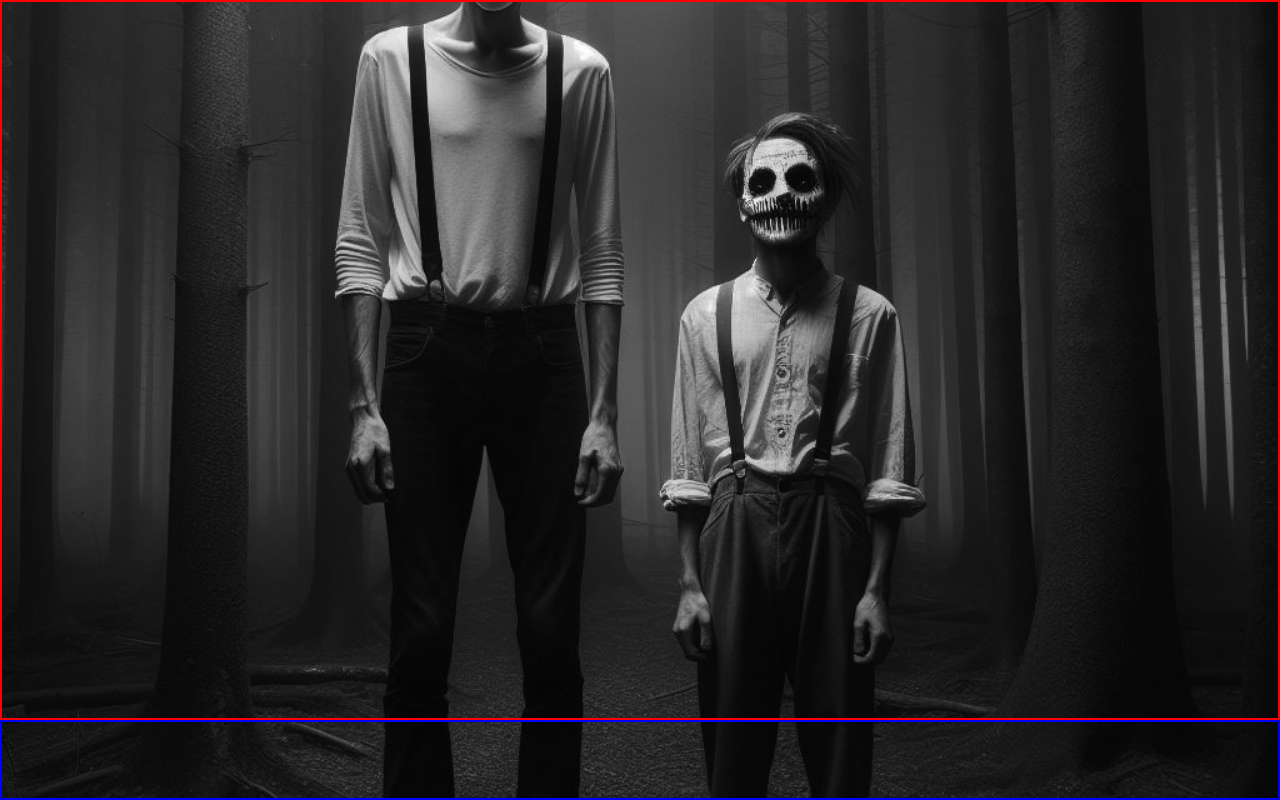
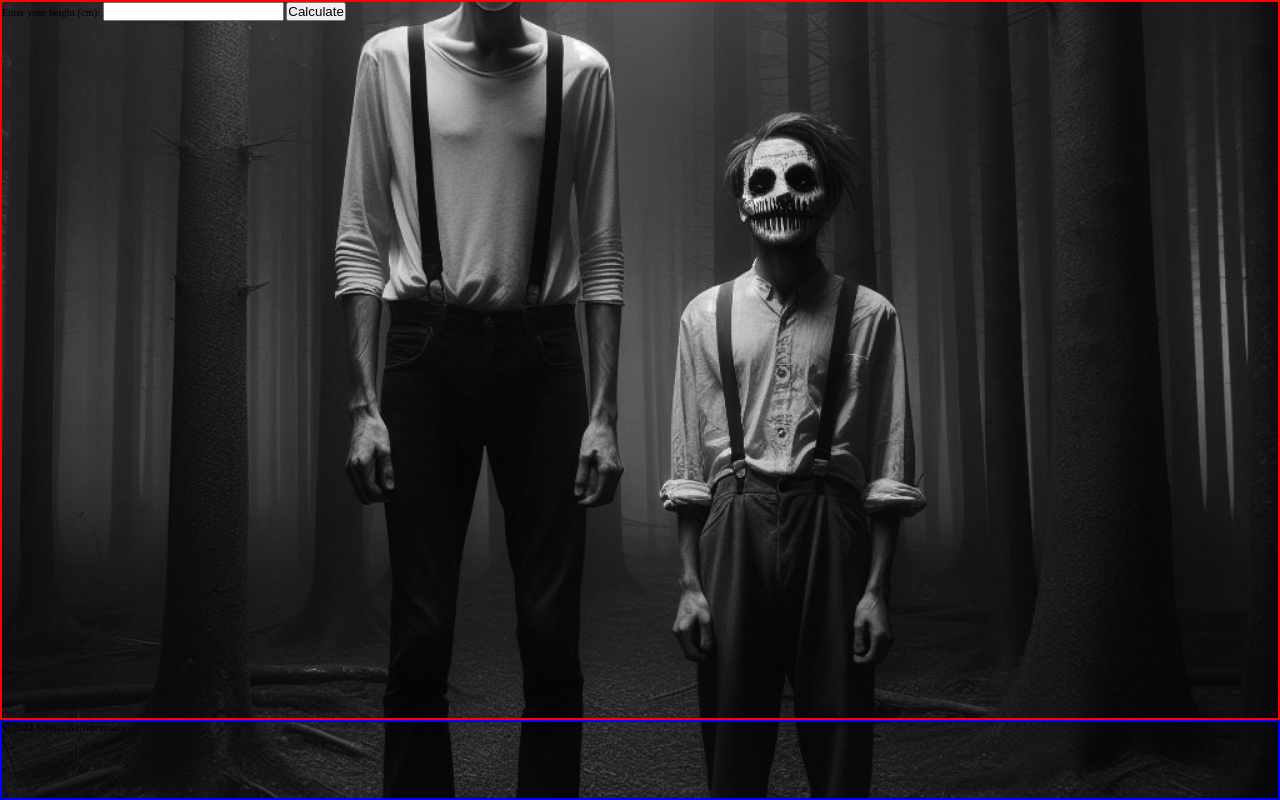
Before and after one commit to schnavzer480/height-calculator, a plain HTML site: page index.html in a window 1280 px wide. Drawn offline with Linux system fonts and the light colour scheme.

Commit message:
added js

```diff
--- a/index.html
+++ b/index.html
@@ -19,7 +19,41 @@
         <title>Calculate your height as you have never calculate your height before!!!!!!1!1!1!SHIFT</title>
     </head>
 <body class="bgimg">
-    <main></main>
-    <footer></footer>
+    <main>
+        <div class="box" id="heightBox">
+            <label for="heightInput">Enter your height (cm):</label>
+            <input type="text" id="heightInput">
+            <button onclick="updateHeight()">Calculate</button>
+            <p id="heightText" style="display: none;"></p>
+        </div>
+    </main>
+    <footer>
+        <p>© 2024 SchnavzerSvpremacy</p>
+    </footer>
+    <script>
+        var heightInput = document.getElementById("heightInput");
+        var heightText = document.getElementById("heightText");
+
+        heightInput.addEventListener("input", function() {
+            // Remove non-digit characters from input value
+            this.value = this.value.replace(/\D/g, '');
+
+            // Limit input length to 3 characters
+            if (this.value.length > 3) {
+                this.value = this.value.slice(0, 3);
+            }
+        });
+
+        function updateHeight() {
+            var value = heightInput.value.trim();
+            if (value !== "" && /^\d{1,3}$/.test(value)) {
+                heightText.textContent = "You are " + value + " cm";
+                heightText.style.display = "block";
+            } else {
+                heightText.textContent = "";
+                heightText.style.display = "none";
+            }
+        }
+    </script>
 </body>
 </html>
```
